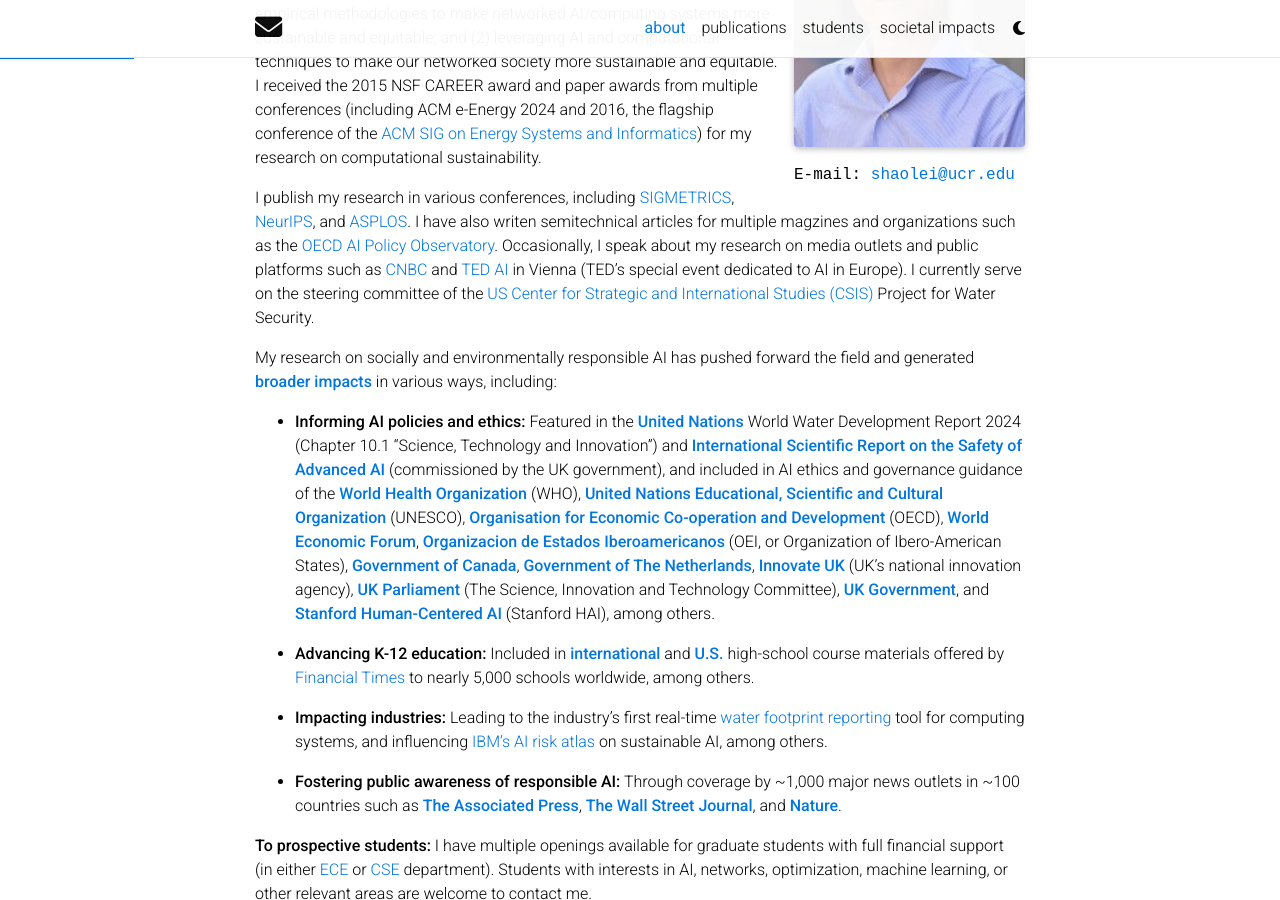
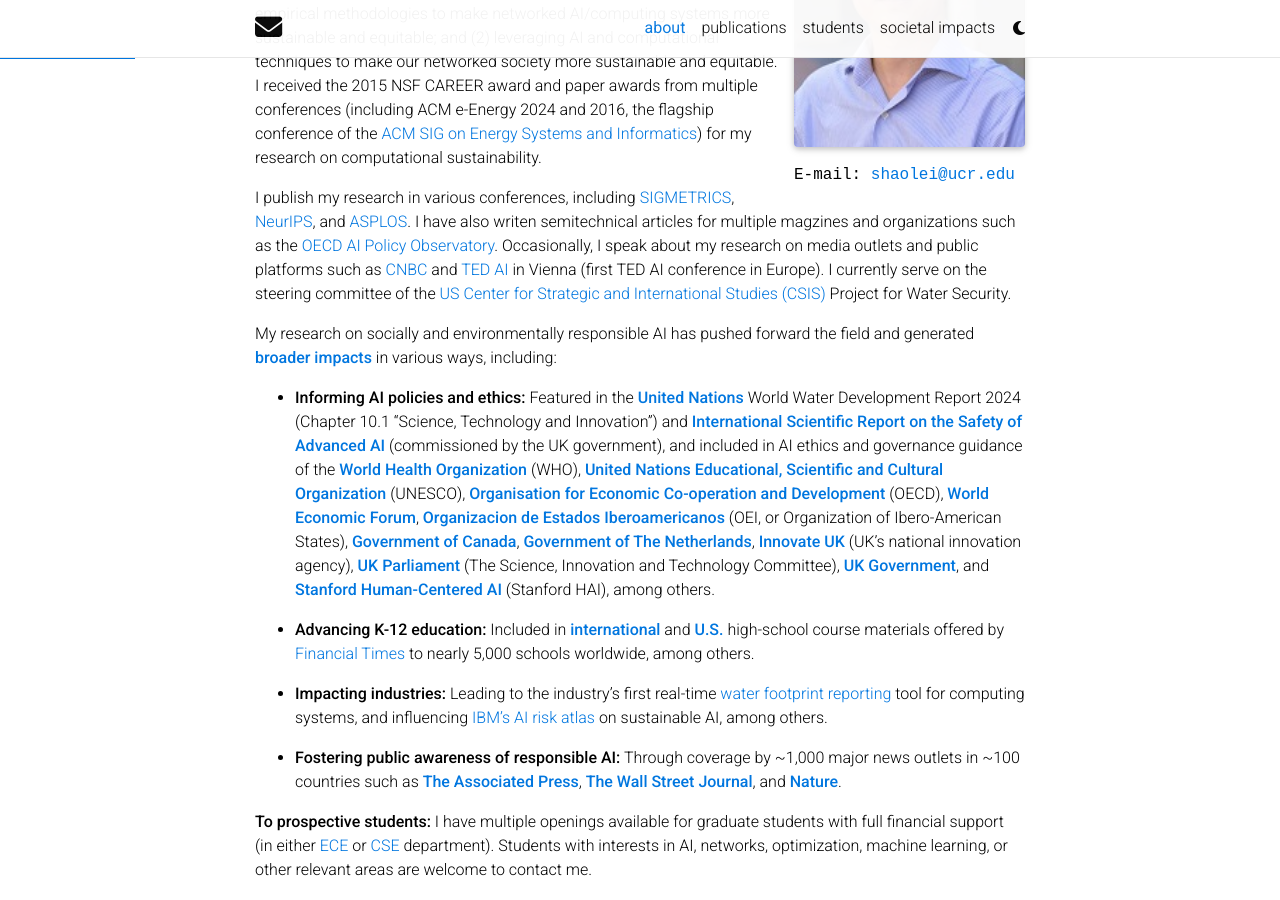
Before and after one commit to shaoleiren/shaoleiren.github.io, a Jekyll site: the page built from _pages/about.md, in a window 1280 px wide and 900 px high, scrolled down 344 px. Built offline with Jekyll 4.4.1, drawn with Linux system fonts in a browser that asks for light colours; full-size pictures stand in for the smaller copies a plugin makes; comment, search, counter and statistics services are not loaded; a style sheet for code colours, icons or effects is not loaded.

Commit message:
Update about.md

```diff
--- a/_pages/about.md
+++ b/_pages/about.md
@@ -25,7 +25,7 @@
  I received the 2015 NSF CAREER award and paper awards from multiple conferences (including ACM e-Energy 2024 and 2016, the flagship conference of the [ACM SIG on Energy Systems and Informatics](https://energy.acm.org/)) for my research on computational sustainability.
 
  I publish my research in various conferences, including [SIGMETRICS](https://www.sigmetrics.org/),
- [NeurIPS](https://neurips.cc/), and [ASPLOS](https://www.asplos-conference.org/). I have also writen semitechnical articles for multiple magzines and organizations such as the [OECD AI Policy Observatory](https://www.linkedin.com/posts/oecd-ai_how-much-water-does-ai-consume-the-public-activity-7135961877473325056-QMM5). Occasionally, I speak about my research on media outlets and public platforms such as [CNBC](https://www.cnbc.com/2023/12/06/water-why-a-thirsty-generative-ai-boom-poses-a-problem-for-big-tech.html) and [TED AI](https://tedai-vienna.ted.com/) in Vienna (TED's special event dedicated to AI in Europe). I currently serve
+ [NeurIPS](https://neurips.cc/), and [ASPLOS](https://www.asplos-conference.org/). I have also writen semitechnical articles for multiple magzines and organizations such as the [OECD AI Policy Observatory](https://www.linkedin.com/posts/oecd-ai_how-much-water-does-ai-consume-the-public-activity-7135961877473325056-QMM5). Occasionally, I speak about my research on media outlets and public platforms such as [CNBC](https://www.cnbc.com/2023/12/06/water-why-a-thirsty-generative-ai-boom-poses-a-problem-for-big-tech.html) and [TED AI](https://tedai-vienna.ted.com/) in Vienna (first TED AI conference in Europe). I currently serve
  on the steering committee of the [US Center for Strategic and International Studies (CSIS)](https://www.csis.org/programs/global-food-and-water-security-program) Project for Water Security.
 
 
```
